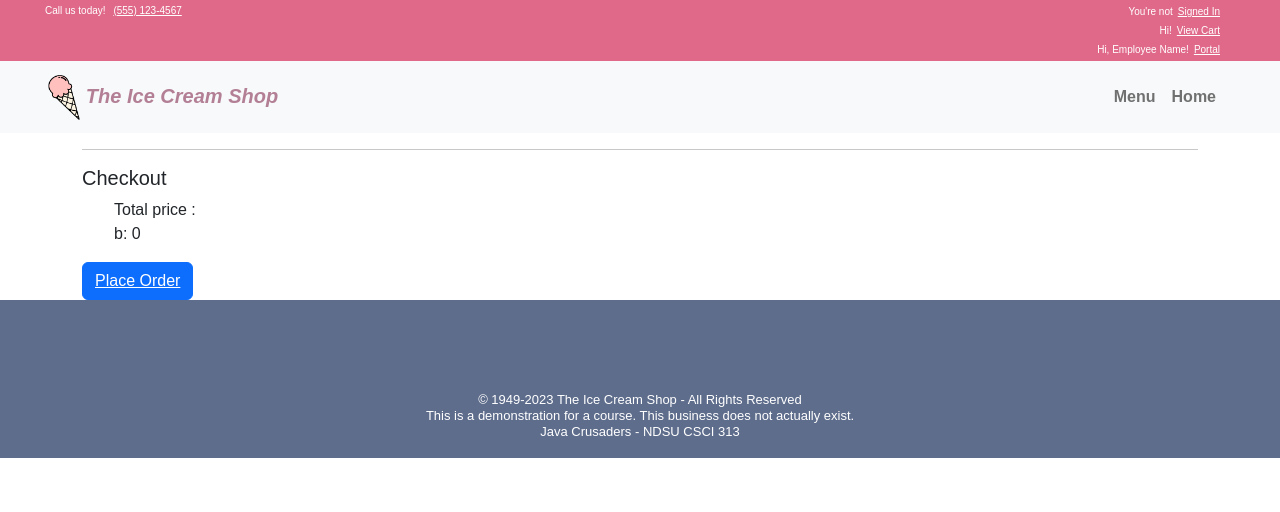
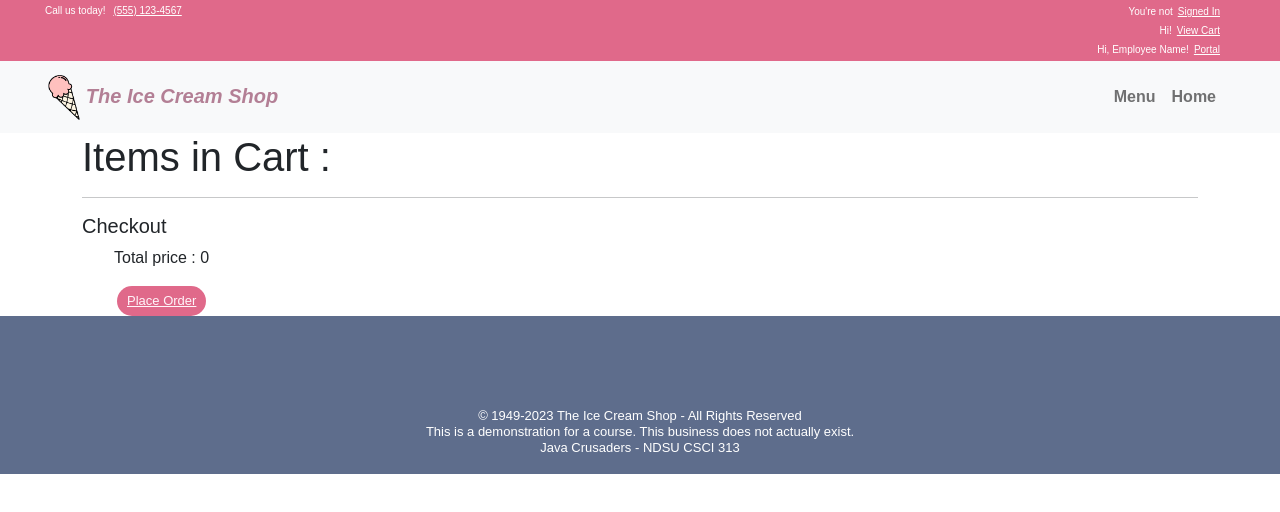
Before and after one commit to setharvila/iceCreamShop, an Angular app in the folder ice-cream-shop/: page / in a window 1280 px wide. Both pictures are taken after a click on the link "View Cart". Shown: the top 512 px of the page. Built offline with nearby package versions, Linux system fonts and the light colour scheme; a web font is replaced by a local one.

Commit message:
Updated cart component

```diff
--- a/ice-cream-shop/src/app/components/cart/cart.component.css
+++ b/ice-cream-shop/src/app/components/cart/cart.component.css
@@ -0,0 +1,27 @@
+.btn-primary {
+    color: #fff5fa;
+    background-color: #e0698a;
+    border: none;
+    border-radius: 15px;
+    font-family: area-normal, sans-serif;
+    font-weight: 700;
+    font-style: normal;
+    font-size: small;
+    padding: 5px 10px;
+    margin-left: 35px;
+  }
+  .card {
+    margin: 5px;
+    background-color: white;
+    border-radius: 10px;
+    max-width: 1000px;
+  }
+  .card-header {
+    background-color: #0a5640;
+    padding: 3px;
+    font-family: Arial, Helvetica, sans-serif;
+  }
+  .form-group{
+    padding: 10px;
+    margin-left: 27px;
+  }
--- a/ice-cream-shop/src/app/components/cart/cart.component.html
+++ b/ice-cream-shop/src/app/components/cart/cart.component.html
@@ -1,15 +1,11 @@
 <div class="container">
-  <hr />
+  <h1>Items in Cart : </h1>
   <div class="card" *ngFor="let item of items">
     <div class="card-header">
       <h4>{{ item.name }}</h4>
     </div>
     <div class="card-body">
-      <ul>
-        {{
-          item.price
-        }}
-      </ul>
+      <ul>{{ item.price }}</ul>
       <div class="form-group">
         <button class="btn btn-primary" (click)="addMore(item)">
           <b><u>+</u></b>
@@ -23,11 +19,11 @@
       </div>
     </div>
   </div>
+  <hr />
   <div>
     <h5>Checkout</h5>
     <ul>
-      Total price :
-      <p>b: {{ priceTotal() }}</p>
+      Total price : {{ priceTotal() }}
     </ul>
     <button class="btn btn-primary">
       <b><u>Place Order</u></b>
--- a/ice-cream-shop/src/app/components/cart/cart.component.ts
+++ b/ice-cream-shop/src/app/components/cart/cart.component.ts
@@ -12,7 +12,6 @@ import { CartService } from '../../services/cart.service';
 export class CartComponent implements OnInit{
   items: Cart[] = [];
   count: number = 1;
-  menuItem: any = MENU;
   updatedPrice: number = 0;
 
   constructor(private cartservice: CartService) {}
@@ -21,11 +20,11 @@ export class CartComponent implements OnInit{
     this.items = this.cartservice.items;
   }
 
-  addItemToCart(name: string, price: number) {
+  addItemToCart(menuItem: any = MENU) {
     const newItem: Cart = {
-      id: this.menuItem.id,
-      name: this.menuItem.name,
-      price: this.menuItem.price,
+      id: menuItem.id,
+      name: menuItem.name,
+      price: menuItem.price,
     };
     this.cartservice.addToCart(newItem);
   }
```
